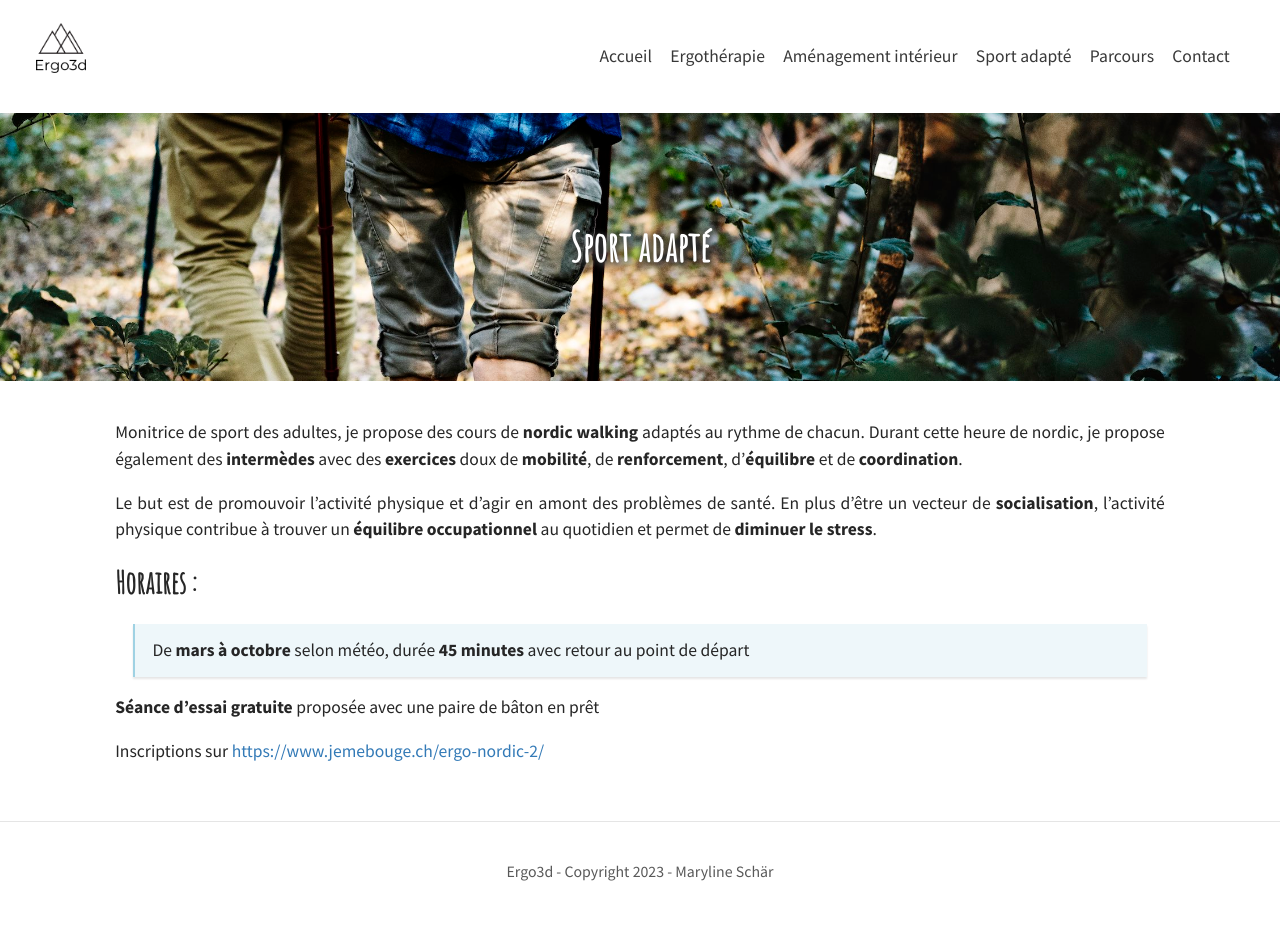
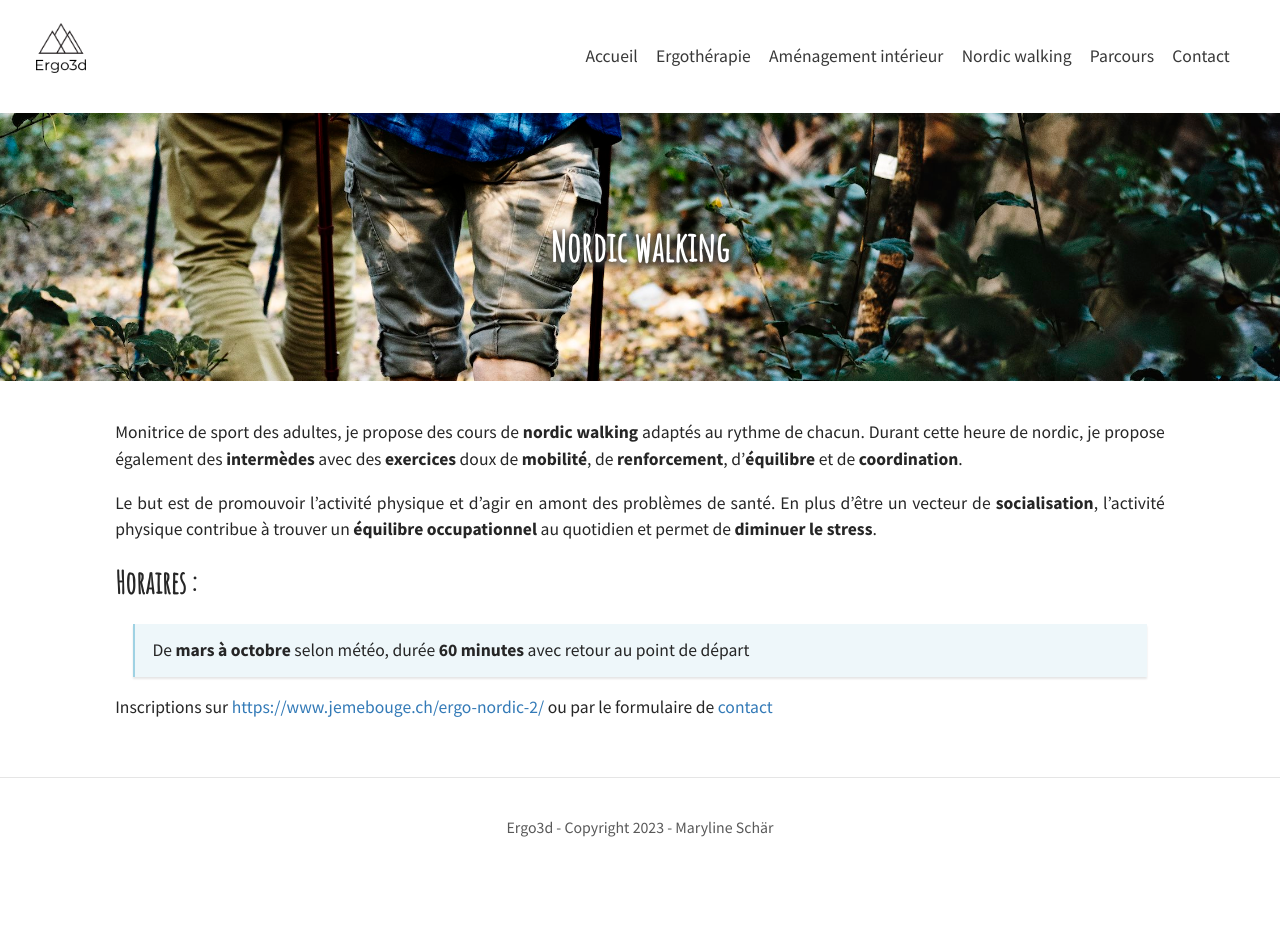
Before and after one commit to marschar/marschar.github.io, a Jekyll site: the page built from pages/sport-adapte.markdown, in a window 1280 px wide. Built offline with Jekyll 4.4.1, drawn with Linux system fonts in a browser that asks for light colours; after the commit the page ends 900 px from its top, so only the background shows below that.

Commit message:
Mise à jour avril 2023

```diff
--- a/index.markdown
+++ b/index.markdown
@@ -17,4 +17,4 @@ La santé physique et mentale résultent d’un **équilibre** entre plusieurs f
 
 - Agir sur ses occupations en retrouvant des activités significatives ainsi qu’un équilibre occupationnel par l’[**ergothérapie**](/ergotherapie/).
 - Agir sur son environnement afin de promouvoir la santé en modifiant celui-ci par l’[**aménagement intérieur**](/amenagement/)
-- Agir sur ses habitudes de vie par la pratique de l’activité physique telle que le [**sport adapté**](/sport/)
+- Agir sur ses habitudes de vie par la pratique d'une activité physique telle que le [**nordic walking**](/sport/)
--- a/pages/portrait.markdown
+++ b/pages/portrait.markdown
@@ -40,6 +40,7 @@ L’**écoute, l’empathie et le respect** sont au cœur de ma pratique. La per
 - Prise en charge des patients cérébrolésés présentant des troubles cognitifs et comportements « chroniques », Lausanne, 2021
 - Le bilan neuropsychologique chez la personne âgée; pistes d'intervention à partir du potentiel de la personne, Lausanne, 2022
 - Formation en gestion de l'énergie pour des patients souffrant de fatigue chronique, Lausanne, 2022
+- Intervenir au mieux avec les personnes qui présentent des troubles anxieux, Lausanne, 2023
 
 ### Aménagement de l’espace :
 
--- a/pages/sport-adapte.markdown
+++ b/pages/sport-adapte.markdown
@@ -1,7 +1,7 @@
 ---
 layout: page
-title: Sport adapté
-nav-title: Sport adapté
+title: Nordic walking
+nav-title: Nordic walking
 permalink: /sport/
 feature-img: "assets/img/feature-img/nordic-walking.jpg"
 order: 4
@@ -13,8 +13,6 @@ Le but est de promouvoir l’activité physique et d’agir en amont des problè
 
 ## Horaires :
 
-> De **mars à octobre** selon météo, durée **45 minutes** avec retour au point de départ
+> De **mars à octobre** selon météo, durée **60 minutes** avec retour au point de départ
 
-**Séance d'essai gratuite** proposée avec une paire de bâton en prêt
-
-Inscriptions sur [https://www.jemebouge.ch/ergo-nordic-2/](https://www.jemebouge.ch/ergo-nordic-2/)
+Inscriptions sur [https://www.jemebouge.ch/ergo-nordic-2/](https://www.jemebouge.ch/ergo-nordic-2/) ou par le formulaire de [contact](/contact/)
```
